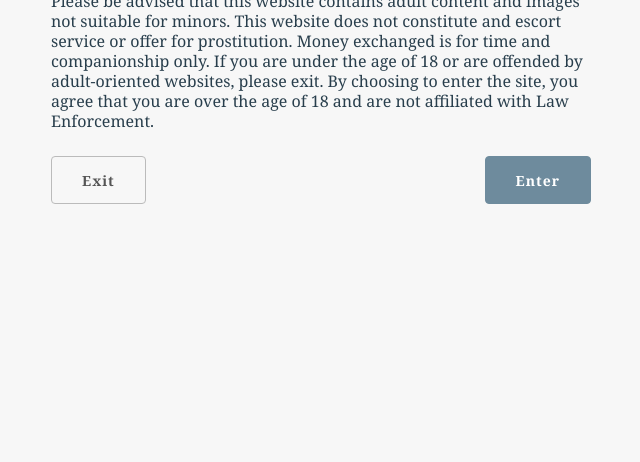
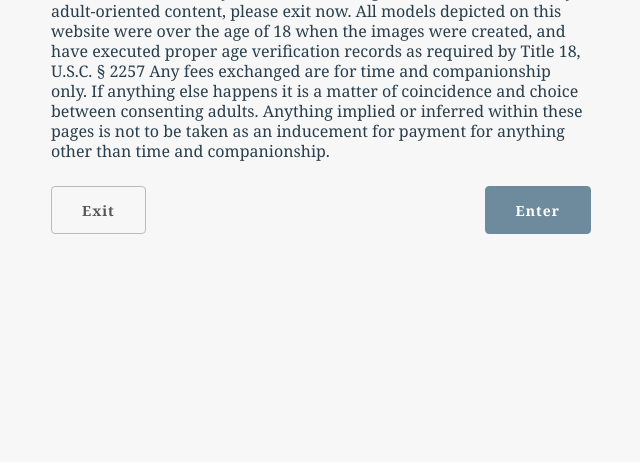
Before and after one commit to abbypeacock/abby, a plain HTML site: page index.html in a window 1280 px wide. Shown: the part 338-800 px from the top of the page, without its empty margins (319-959 px from the left). Drawn offline with nearby package versions, Linux system fonts and the light colour scheme.

Commit message:
Remove images and change entry text

```diff
--- a/index.html
+++ b/index.html
@@ -75,11 +75,7 @@
         <h3>About me</h3>
         <p> I’m Abby, an alluring mix of Italian and swede with a deliciously tempting physique. I am a fun,  very relaxed girl who is completely comfortable in her skin. I am a happy person by nature with a genuine and contagious smile; I love to laugh! You’ll get lost in my expressive blue eyes and delight in running your fingers through my shiny, super soft, naturally brown hair. My warm skin is smooth, lightly tanned and decorated with colorful, unique artwork. a few words to describe me would be witty, strong, adventurous, free spirited, silly, young at heart, open-minded, caring, sensual, confident and eager... the list goes on for sure; i'd love to hear your additions!</p>
 
-        <p class="content-image offset-left"><img src="images/01.jpg" /></p>
-
         <p>I absolutely love what I do, and my preference is quality over quantity. I provide a delicately planned, discreet encounter, with very careful to attention to the details &amp; that I pour all of my passion into… low-volume and never rushed! when the room is absorbing the intense energy between you and me, i am completely focused on you and your desires. my goal is to provide you with the albeit brief, but necessary disconnect from the outside world &amp; US...  and make your immediate reality a simple, pleasure-filled adventure.</p>
-
-        <p class="content-image offset-right"><img src="images/02.jpg" /></p>
 
         <p>I'll be your perfect girlfriend for occasions ranging from an executive dinner with associates to a private encounter behind closed doors. I am smart &amp; beautiful, educated &amp; articulate, flirtatious &amp; sensual, cuddly &amp; luxurious… and just enough of naughty. Close your eyes and imagine my wandering fingers tracing the lines of your physique, exploring the topography of your body, heart pounding and deep breathing. Treat yourself to an unforgettable indulgence. I can’t wait, can you? call me now!</p>
       </section>
@@ -169,7 +165,8 @@
 <div id="age" class="" tabindex="-1" role="dialog">
   <div class="modal-content">
     <h1>Before we meet...</h1>
-    <p class="small">Please be advised that this website contains adult content and images not suitable for minors.  This website does not constitute and escort service or offer for prostitution.  Money exchanged is for time and companionship only.  If you are under the age of 18 or are offended by adult-oriented websites, please exit. By choosing to enter the site, you agree that you are over the age of 18 and are not affiliated with Law Enforcement.</p>
+    <p class="small">lease be advised that this website contains adult content and is not suitable for minors. If you are under the age of 18 or are offended by adult-oriented content, please exit now. All models depicted on this website were over the age of 18 when the images were created, and have executed proper age verification records as required by Title 18, U.S.C. § 2257
+Any fees exchanged are for time and companionship only. If anything else happens it is a matter of coincidence and choice between consenting adults. Anything implied or inferred within these pages is not to be taken as an inducement for payment for anything other than time and companionship.</p>
     <a href="https://www.google.com" class="button">Exit</a>
     <button id="enter-button" class="button button-primary u-pull-right">Enter</button>
   </div>
```
